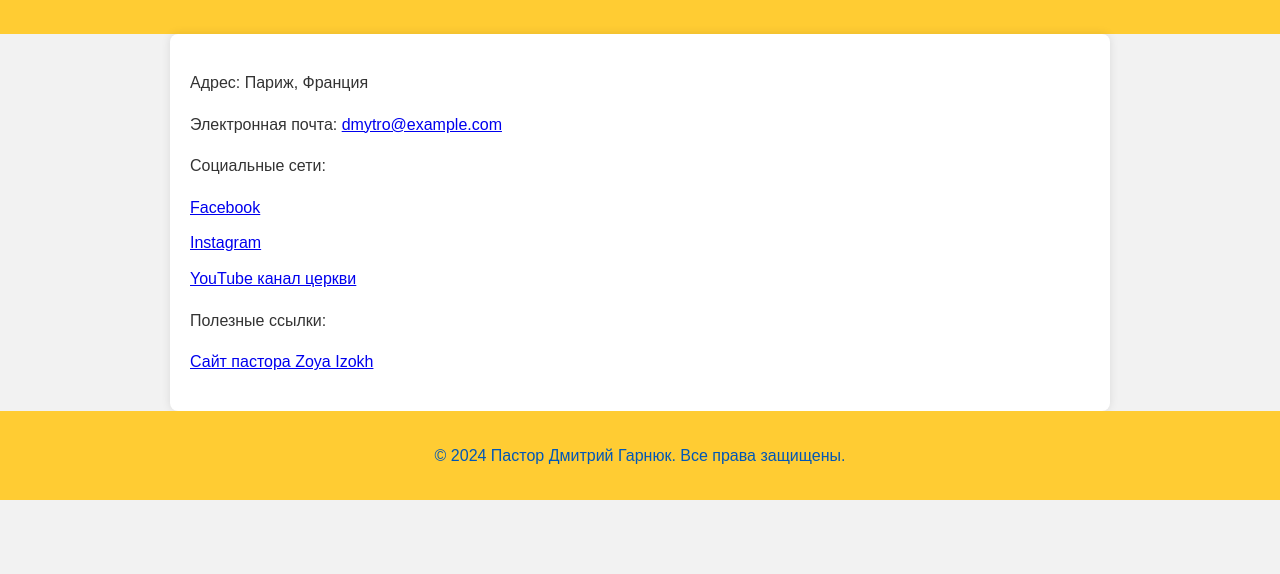
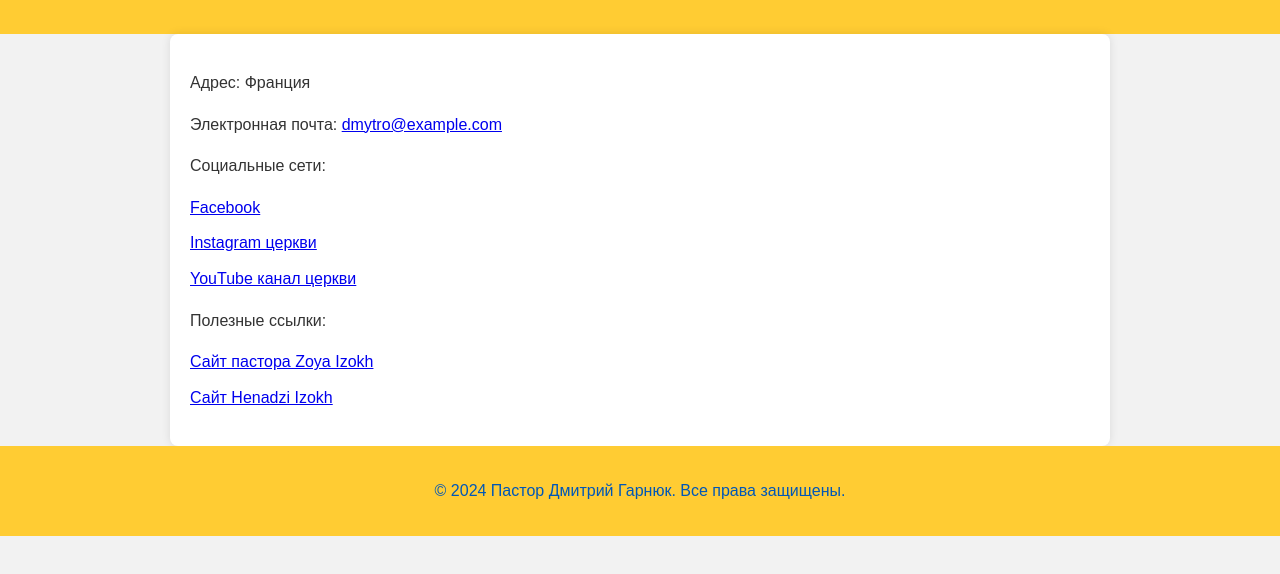
Before and after one commit to Henadzi2024/Dmytro-Harnyuk, a plain HTML site: page contacts.html in a window 1280 px wide. Shown: the part 92-666 px from the top of the page. Drawn offline with Linux system fonts and the light colour scheme.

Commit message:
Update contacts.html

```diff
--- a/contacts.html
+++ b/contacts.html
@@ -55,17 +55,18 @@
     </header>
     <a href="index.html" class="back-link">Вернуться на главную</a>
     <div class="container">
-        <p>Адрес: Париж, Франция</p>
-        <p>Электронная почта: <a href="mailto:dmytro@example.com">dmytro@example.com</a></p> <!-- Пример ссылки на email -->
+        <p>Адрес: Франция</p>
+        <p>Электронная почта: <a href="mailto:dmytro@example.com">dmytro@example.com</a></p>
         <p>Социальные сети:</p>
         <ul>
             <li><a href="https://www.facebook.com/ludiistiny" target="_blank">Facebook</a></li>
-            <li><a href="https://www.instagram.com/dmytro" target="_blank">Instagram</a></li>
+            <li><a href="https://www.instagram.com/eglise.paris" target="_blank">Instagram церкви</a></li>
             <li><a href="https://www.youtube.com/@PeopleDeLaVerité" target="_blank">YouTube канал церкви</a></li>
         </ul>
         <p>Полезные ссылки:</p>
         <ul>
             <li><a href="https://henadzi2024.github.io/Zoya-Izokh/" target="_blank">Сайт пастора Zoya Izokh</a></li>
+            <li><a href="https://henadzi2024.github.io/Henadzi-Izokh/" target="_blank">Сайт Henadzi Izokh</a></li>
         </ul>
     </div>
 
```
